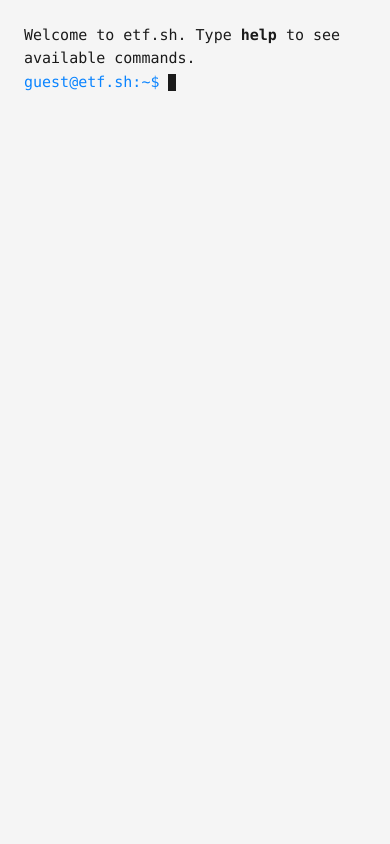
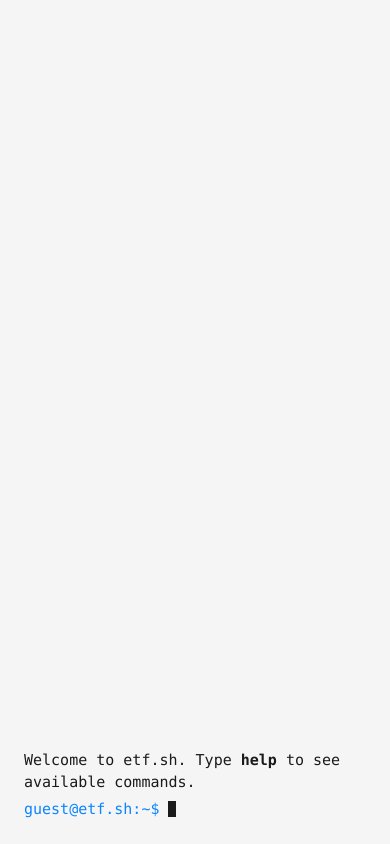
Before and after one commit to edman80/etf.sh, a plain HTML site: page index.html in a window 390 px wide. Drawn offline with Linux system fonts and the light colour scheme.

Commit message:
improve mobile

```diff
--- a/style.css
+++ b/style.css
@@ -45,8 +45,12 @@
 
 #terminal {
   min-height: 100vh;
+  min-height: 100dvh;
   padding: 24px;
   cursor: text;
+  display: flex;
+  flex-direction: column;
+  justify-content: flex-end;
 }
 
 #output {
```
